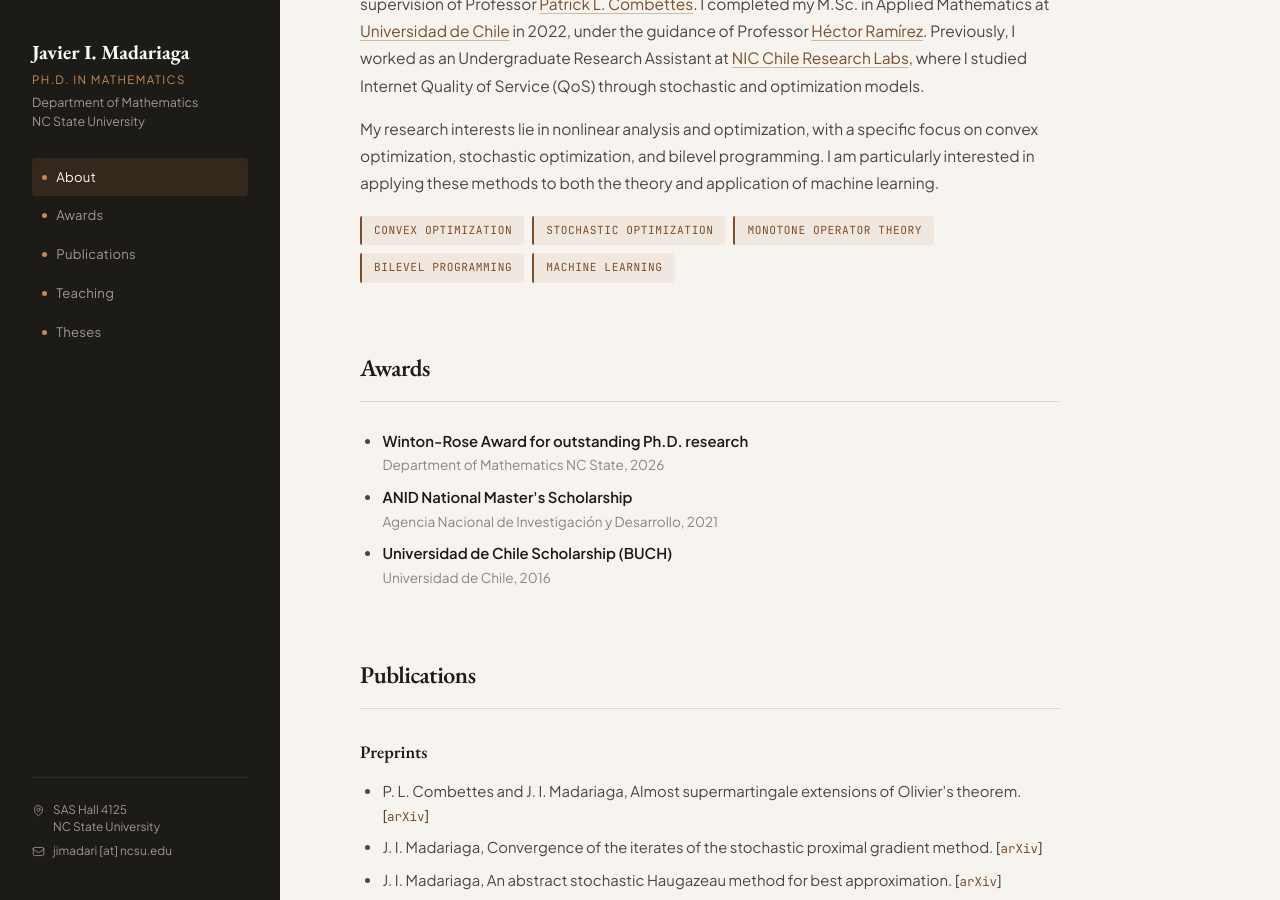
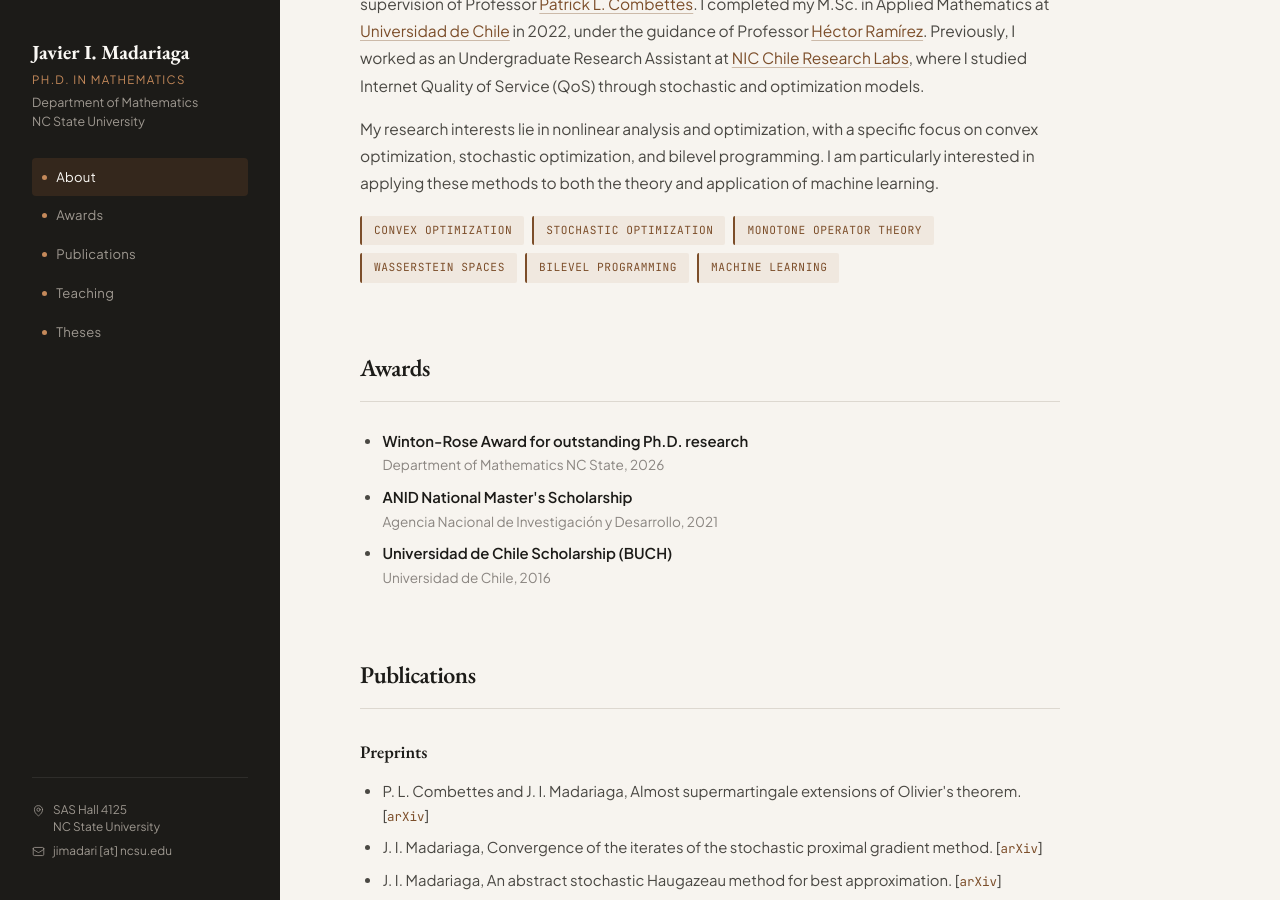
Before and after one commit to jmadariagar/jmadariagar.github.io, a Jekyll site: the page index.html, which Jekyll copies as it is, in a window 1280 px wide and 900 px high, scrolled down 646 px. Built offline with Jekyll 4.4.1, drawn with Linux system fonts in a browser that asks for light colours.

Commit message:
Update index.html

```diff
--- a/index.html
+++ b/index.html
@@ -641,6 +641,7 @@
         <span class="interest-pill">Convex Optimization</span>
         <span class="interest-pill">Stochastic Optimization</span>
         <span class="interest-pill">Monotone Operator Theory</span>
+        <span class="interest-pill">Wasserstein Spaces</span>
         <span class="interest-pill">Bilevel Programming</span>
         <span class="interest-pill">Machine Learning</span>
       </div>
```
